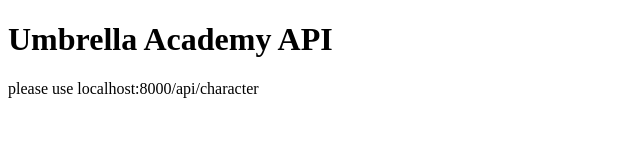
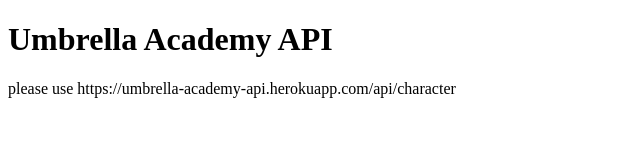
Before and after one commit to saidatalli/umbrella-academy-api, a website: page index.html in a window 1280 px wide. Shown: the whole page, without its empty margins (0-640 px from the left). Drawn offline with Linux system fonts and the light colour scheme.

Commit message:
updated index.html

```diff
--- a/index.html
+++ b/index.html
@@ -8,6 +8,6 @@
 </head>
 <body>
     <h1>Umbrella Academy API</h1>
-    <p>please use localhost:8000/api/character</p>
+    <p>please use https://umbrella-academy-api.herokuapp.com/api/character</p>
 </body>
 </html>
```
